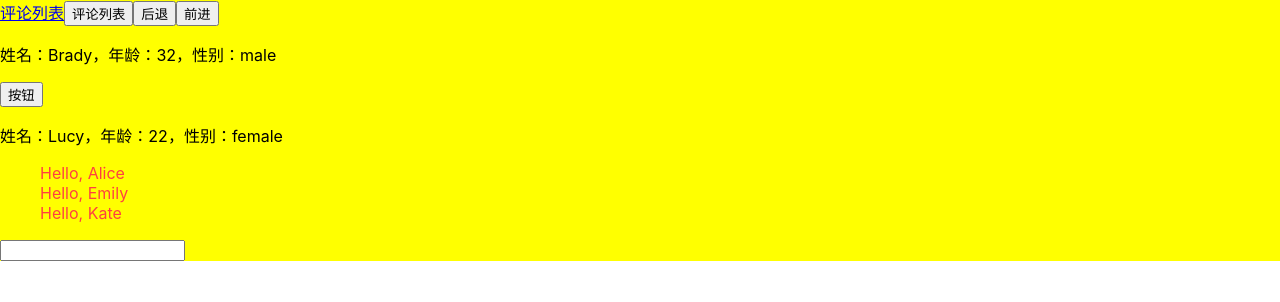
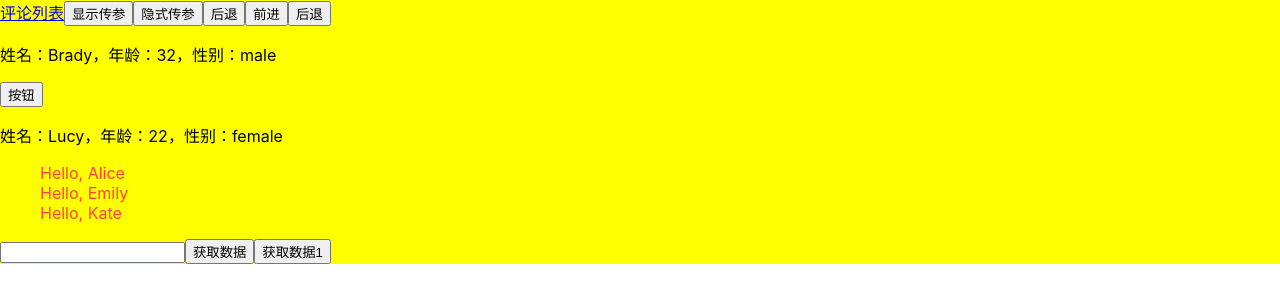
Before and after one commit to bradyCC/ReactDemo, a React (Create React App) app: page /#/demo1 in a window 1280 px wide. Shown: the top 302 px of the page. Built offline with nearby package versions, Linux system fonts and the light colour scheme.

Commit message:
React Demo - fetch

```diff
--- a/package.json
+++ b/package.json
@@ -3,6 +3,7 @@
   "version": "0.1.0",
   "private": true,
   "dependencies": {
+    "cross-fetch": "^3.0.0",
     "react": "^16.7.0",
     "react-dom": "^16.7.0",
     "react-router-dom": "^4.3.1",
--- a/src/Router.js
+++ b/src/Router.js
@@ -11,9 +11,9 @@ const AppRouter = () => (
   <HashRouter>
     <Switch>
       <Route exact path="/" component={App} />
-      <Route exact path="/demo1" component={Demo1} />
-      <Route exact path="/demo1/:id" component={Demo1} />
-      <Route exact path="/commentlist" component={CommentList}/>
+      <Route path="/demo1" component={Demo1} />
+      <Route path="/commentlist" component={CommentList} />
+      <Route path="/commentlist/:id" component={CommentList}/>
     </Switch>
   </HashRouter>
 )
--- a/src/components/CommentList.jsx
+++ b/src/components/CommentList.jsx
@@ -35,6 +35,10 @@ class CommentList extends Component {
       </div>
     )
   }
+  componentDidMount() {
+    console.log(this.props.match.params) // 获取显示(路由)传参
+    console.log(this.props.history.location) //获取隐式传参
+  }
 }
 
 export default CommentList
--- a/src/components/Demo1.jsx
+++ b/src/components/Demo1.jsx
@@ -59,9 +59,13 @@ class Demo1 extends Component {
       <div style={styleDiv}>
         {/* Router路由用法 */}
         <a href="#/commentlist">评论列表</a>
-        <button onClick={() => this.props.history.push('commentlist')}>评论列表</button>
+        <button onClick={() => this.props.history.push('commentlist/3')}>显示传参</button>
+        <button onClick={() => this.props.history.push({
+          pathname: '/commentlist', state: {id: 3}
+        })}>隐式传参</button>
         <button onClick={() => this.props.history.go(-1)}>后退</button>
         <button onClick={() => this.props.history.go(1)}>前进</button>
+        <button onClick={() => this.props.history.goBack()}>后退</button>
         {/* 父子组件传值 */}
         <Demo2 username={this.username} age={this.age} sex={this.sex}/>
         {/* ES6展开运算符使用 */}
@@ -93,7 +97,6 @@ class Demo1 extends Component {
    * */
   componentDidMount() {
     console.log(this.state.count)
-    console.log(this.props.match.params) // 获取路由传参
   }
 
   /**
@@ -103,6 +106,7 @@ class Demo1 extends Component {
    * */
   componentWillUnmount() {
   }
+
 }
 
 //组件props初始化
--- a/src/components/Demo4.jsx
+++ b/src/components/Demo4.jsx
@@ -3,6 +3,9 @@
  */
 
 import React, {Component} from 'react'
+import Fetch from '../util/fetch'
+
+let token = 'a7aa486945bece5c9477e93cdc7168cb'
 
 class Demo4 extends Component {
   constructor(props) {
@@ -14,7 +17,11 @@ class Demo4 extends Component {
 
   render() {
     return (
-      <input type="text" value={this.state.msg} onChange={this.mychangeHandler}/>
+      <div>
+        <input type="text" value={this.state.msg} onChange={this.mychangeHandler} />
+        <input type="button" value="获取数据" onClick={this.mygetdata} />
+        <input type="button" value="获取数据1" onClick={this.mygetdata1} />
+      </div>
     )
   }
 
@@ -26,6 +33,30 @@ class Demo4 extends Component {
       msg: event.target.value
     })
   }
+
+  //fetch Ajax交互
+  mygetdata = () => {
+    fetch(
+      `http://test.sumaifu.com/api/mobile/Memberapi/announcementslist?t=${token}`,
+      {
+        method: 'POST'
+        }
+      )
+      .then(res => res.json())
+      .then(data => {
+        console.log(data)
+      })
+      .catch(e => console.log('错误:', e))
+  }
+
+  async mygetdata1 () {
+    let data = await Fetch({
+      url: `Memberapi/announcementsinfo?t=${token}`,
+      method: 'POST',
+      data: {id: '19'}
+    })
+    console.log(data)
+  }
 }
 
 export default Demo4
--- /dev/null
+++ b/src/util/config.js
@@ -0,0 +1,8 @@
+/**
+ * Created by brady on 2019/1/19.
+ */
+let URL = {
+  HTTP: 'http://test.sumaifu.com/api/mobile'
+}
+
+export default URL
--- /dev/null
+++ b/src/util/fetch.js
@@ -0,0 +1,30 @@
+/**
+ * Created by brady on 2019/1/19.
+ */
+import URL from './config'
+import fetch from 'cross-fetch'
+
+async function myfetch(options) {
+  let method = options.method || 'POST'
+  let url = `${URL.HTTP}/${options.url}`
+  let body = Object.prototype.toString.call(options.data) === "[object FormData]"?options.data:JSON.stringify(options.data)
+  let ContentType = options.ContentType || 'application/x-www-form-urlencoded'
+  let credentials = options.credentials === true?true:false
+  try {
+    let data = (await fetch(
+      url, {method, body, credentials, headers: {'Content-Type': ContentType}}
+      )
+        .then(res => res.json())
+        .then(data => {
+          return data
+        })
+    )
+      return data
+  } catch (err) {
+    alert(`服务器出错，清联系管理员或稍后再试`)
+    return false
+  }
+}
+
+
+export default myfetch
--- a/webpack.config.js
+++ b/webpack.config.js
@@ -13,6 +13,9 @@ module.exports = {
     ]
   },
   resolve: {
-    extensions: ['.js', '.jsx', '.json'] //表示这几个文件的后缀名, 可以省略不写
+    extensions: ['.js', '.jsx', '.json'], //表示这几个文件的后缀名, 可以省略不写
+    alias: {
+      '@': path.resolve(__dirname, 'src')
+    }
   }
 }
```
Also changed, not shown: 1 other file (tests, documents, lock files or other folders).
